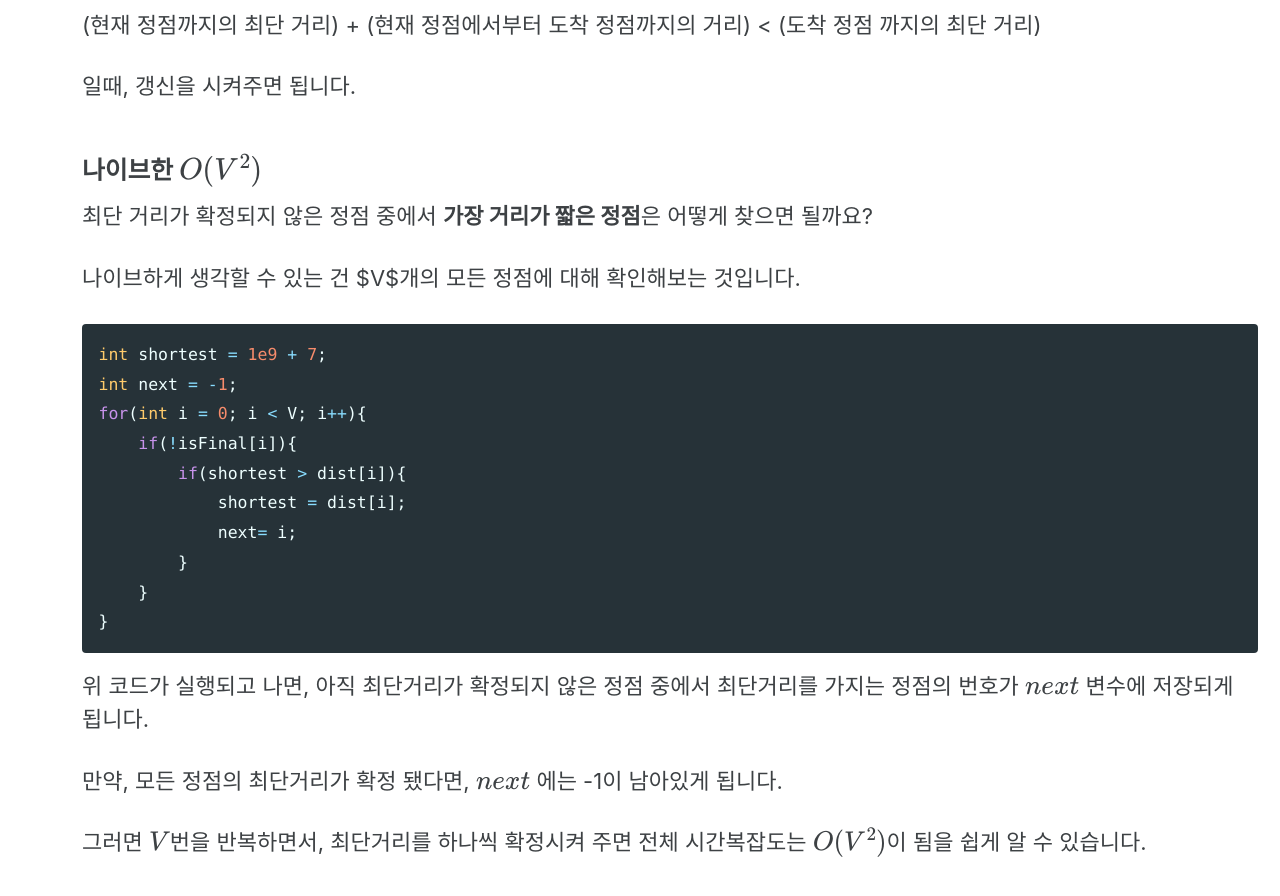
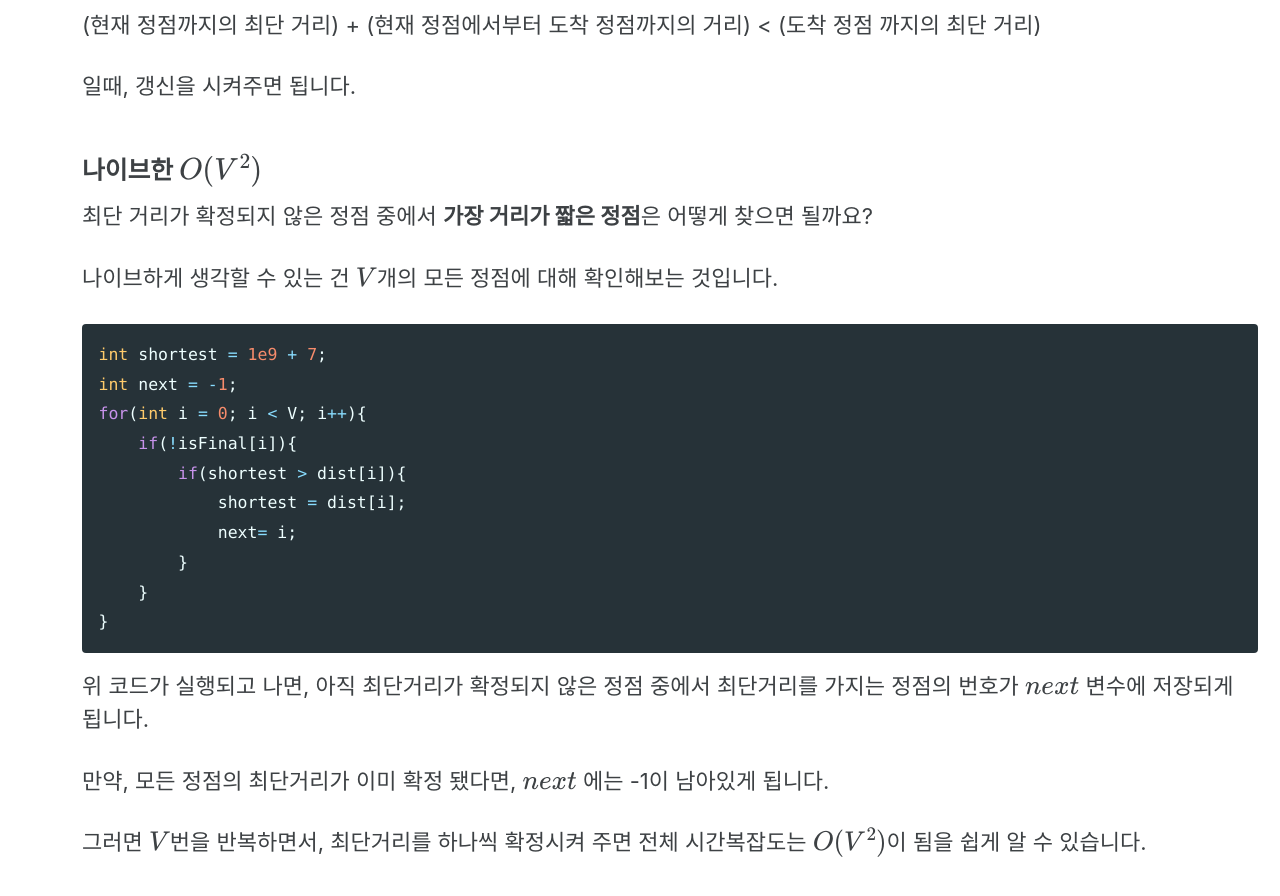
Before and after one commit to ingyu1008/previous-blog, a Jekyll site: the page built from _posts/2021-04-22-adv0401.md, in a window 1280 px wide and 900 px high, scrolled down 1046 px. Shown: the top 896 px of the window. Built offline with Jekyll 4.4.1, drawn with Linux system fonts in a browser that asks for light colours; cached includes are drawn as plain includes; formulas are drawn with MathJax 3; some of the changed text lies outside the part shown.

Commit message:
EDIT : Dijkstra Tutorial

````diff
--- a/_posts/2021-04-22-adv0401.md
+++ b/_posts/2021-04-22-adv0401.md
@@ -45,7 +45,7 @@ src="https://cdn.mathjax.org/mathjax/latest/MathJax.js?config=TeX-AMS_HTML">
 
 최단 거리가 확정되지 않은 정점 중에서 **가장 거리가 짧은 정점**은 어떻게 찾으면 될까요?
 
-나이브하게 생각할 수 있는 건 $V$개의 모든 정점에 대해 확인해보는 것입니다.
+나이브하게 생각할 수 있는 건 $$V$$개의 모든 정점에 대해 확인해보는 것입니다.
 
 ```cpp
 int shortest = 1e9 + 7;
@@ -62,7 +62,7 @@ for(int i = 0; i < V; i++){
 
 위 코드가 실행되고 나면, 아직 최단거리가 확정되지 않은 정점 중에서 최단거리를 가지는 정점의 번호가 $$next$$ 변수에 저장되게 됩니다.
 
-만약, 모든 정점의 최단거리가 확정 됐다면, $$next$$ 에는 -1이 남아있게 됩니다.
+만약, 모든 정점의 최단거리가 이미 확정 됐다면, $$next$$ 에는 -1이 남아있게 됩니다.
 
 그러면 $$V$$번을 반복하면서, 최단거리를 하나씩 확정시켜 주면 전체 시간복잡도는 $$O(V^2)$$이 됨을 쉽게 알 수 있습니다.
 
````
Also changed, not shown: other parts of _posts/2021-04-22-adv0401.md (+1 -1 lines).
